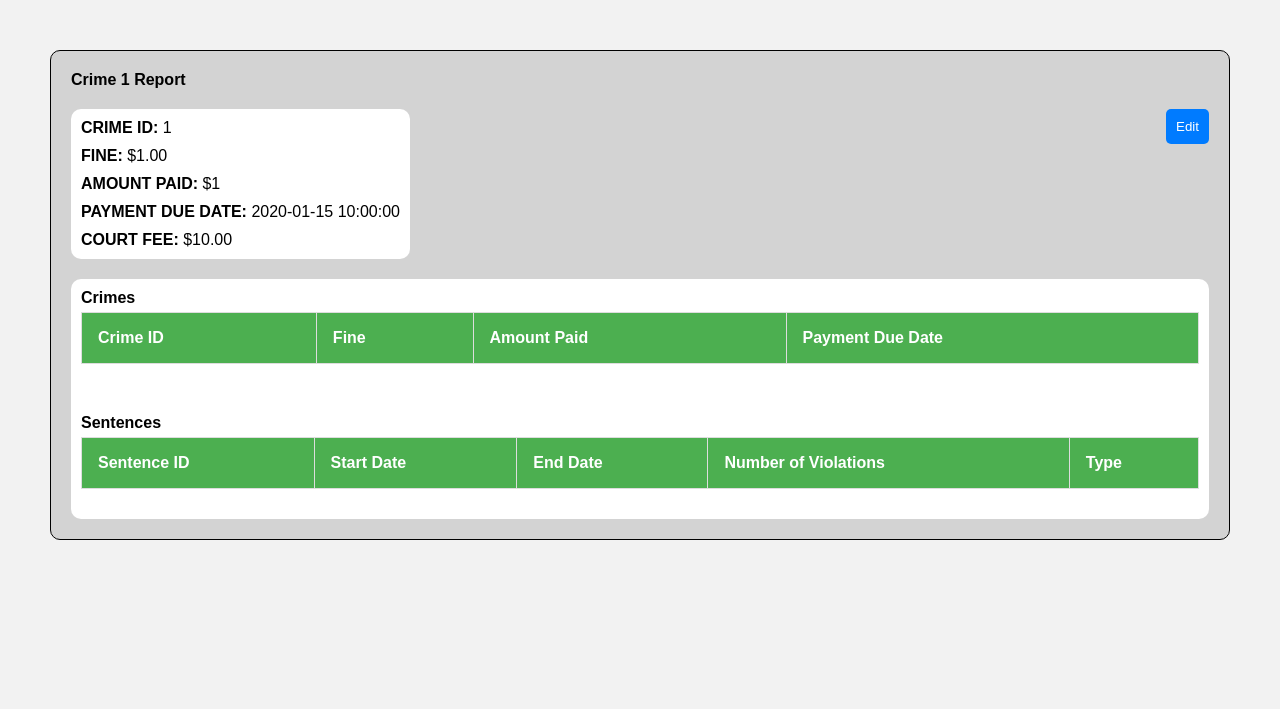
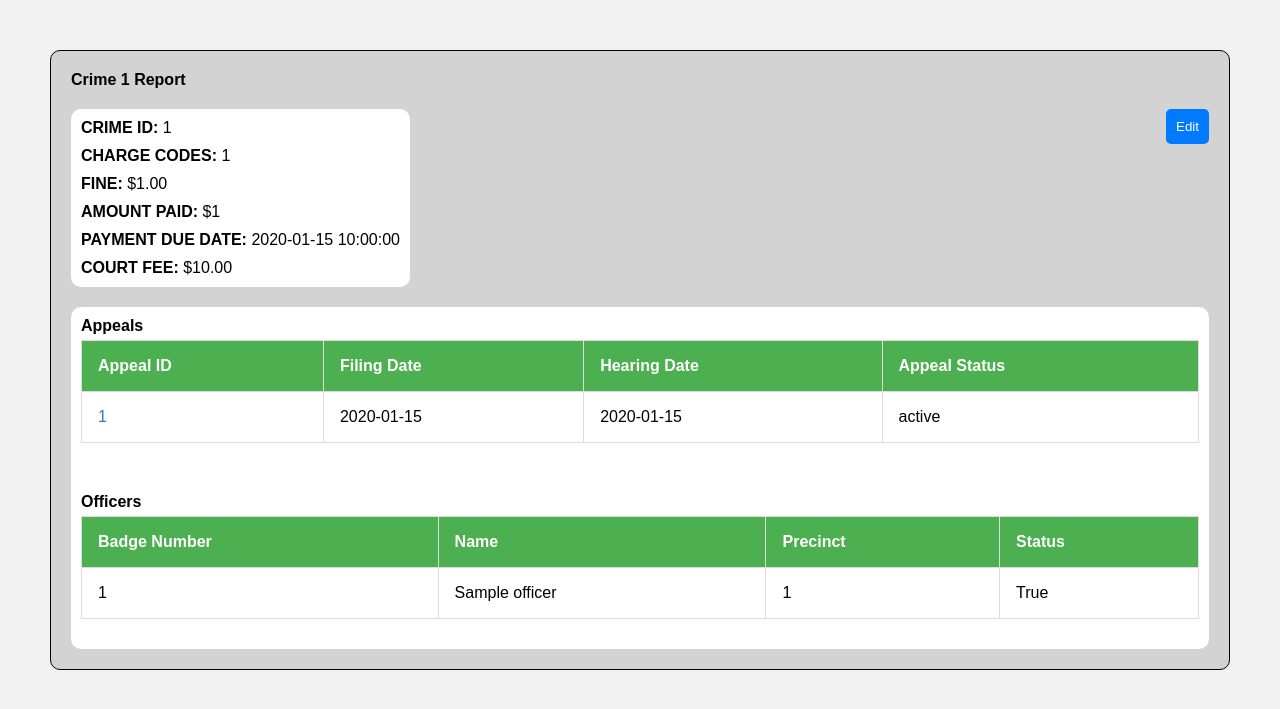
Before and after one commit to wl2352/database-project, a Flask app: page /crime/1 in a window 1280 px wide. Shown: the part 48-757 px from the top of the page. Run offline with Flask 3, Linux system fonts and the light colour scheme; tables that the repository leaves empty hold one stand-in row (values such as "Sample post"); lists and menus that the app fills with data are empty.

Commit message:
- crime report displays appeals and officers tables

```diff
--- a/app.py
+++ b/app.py
@@ -6,7 +6,10 @@
 from models.criminal_phone import CriminalPhone
 from models.crime import Crime
 from models.sentences import Sentence
-
+from models.charge import Charge
+from models.appeal import Appeal
+from models.officer import Officer
+from models.CrimeOfficer import CrimeOfficer
 
 app = Flask(__name__)
 app.config['SQLALCHEMY_DATABASE_URI'] = 'mysql+pymysql://root:@localhost:3306/project'
@@ -137,7 +140,20 @@
         crime = Crime.query.get(id)
         if crime is None:
             abort(404, description="No crime found with the provided ID.")
-        return render_template('crime.html', crime=crime)
+        charges = Charge.query.filter_by(crime_id=id).all()
+        charge_codes = [str(charge.charge_code) for charge in charges]
+        appeals = Appeal.query.filter_by(crime_id=id).all()
+        crime_officers = CrimeOfficer.query.filter_by(crime_id=id).all()  # query for officers associated with the crime
+        officers = [crime_officer.officer for crime_officer in crime_officers]  # get the Officer objects
+        return render_template('crime.html', crime=crime, charge_codes=charge_codes, appeals=appeals, officers=officers)
+
+@app.route('/appeal/<int:id>', methods=['GET', 'POST'])
+def get_appeal(id):
+    if request.method == 'POST':
+        pass
+    else:
+        pass
+
 
 if __name__ == '__main__':
     app.run(debug=True, port='3000')
--- a/models/criminal.py
+++ b/models/criminal.py
@@ -1,4 +1,3 @@
-from flask_sqlalchemy import SQLAlchemy
 from config import db
 
 class Criminal(db.Model):
--- a/templates/crime.html
+++ b/templates/crime.html
@@ -8,6 +8,9 @@
     <div class="info-edit">
         <div class="info">
             <span><strong>CRIME ID: </strong>{{ crime.crime_id }}</span>
+            <span><strong>CHARGE CODES: </strong>
+                {{ charge_codes|join(", ") }}
+            </span>
             <span><strong>FINE: </strong>${{ "%.2f"|format(crime.fine) }}</span>
             <span><strong>AMOUNT PAID: </strong>${{ crime.crime_id }}</span>
             <span><strong>PAYMENT DUE DATE: </strong>{{ crime.payment_due_date }}</span>
@@ -50,48 +53,46 @@
 
     <div class="tables">
         <div>
-            <strong>Crimes</strong>
+            <strong>Appeals</strong>
             <table>
                 <thead>
                     <tr>
-                        <th>Crime ID</th>
-                        <th>Fine</th>
-                        <th>Amount Paid</th>
-                        <th>Payment Due Date</th>
+                        <th>Appeal ID</th>
+                        <th>Filing Date</th>
+                        <th>Hearing Date</th>
+                        <th>Appeal Status</th>
                     </tr>
                 </thead>
                 <tbody>
-                {% for crime in crimes %}
+                {% for appeal in appeals %}
                     <tr>
-                        <td><a href="{{ url_for('get_crime', id=crime.crime_id) }}">{{ crime.crime_id }}</a></td>
-                        <td>{{ crime.fine }}</td>
-                        <td>{{ crime.amount_paid }}</td>
-                        <td>{{ crime.payment_due_date }}</td>
+                        <td><a href="{{ url_for('get_appeal', id=appeal.appeal_id) }}">{{ appeal.appeal_id }}</a></td>
+                        <td>{{ appeal.filing_date }}</td>
+                        <td>{{ appeal.hearing_date }}</td>
+                        <td>{{ appeal.appeal_status }}</td>
                     </tr>
                 {% endfor %}
                 </tbody>
             </table>
         </div>
         <div>
-            <strong>Sentences</strong>
+            <strong>Officers</strong>
             <table>
                 <thead>
                     <tr>
-                        <th>Sentence ID</th>
-                        <th>Start Date</th>
-                        <th>End Date</th>
-                        <th>Number of Violations</th>
-                        <th>Type</th>
+                        <th>Badge Number</th>
+                        <th>Name</th>
+                        <th>Precinct</th>
+                        <th>Status</th>
                     </tr>
                 </thead>
                 <tbody>
-                {% for sentence in sentences %}
+                {% for officer in officers %}
                     <tr>
-                        <td>{{ sentence.sentence_id }}</td>
-                        <td>{{ sentence.start_date }}</td>
-                        <td>{{ sentence.end_date }}</td>
-                        <td>{{ sentence.num_violations }}</td>
-                        <td>{{ sentence.type }}</td>
+                        <td>{{ officer.badge_no }}</td>
+                        <td>{{ officer.name }}</td>
+                        <td>{{ officer.precinct }}</td>
+                        <td>{{ officer.status }}</td>
                     </tr>
                 {% endfor %}
                 </tbody>
```
Also changed, not shown: models/CrimeOfficer.py (added, +8 -0 lines), models/appeal.py (added, +10 -0 lines), models/charge.py (added, +8 -0 lines), models/officer.py (added, +9 -0 lines).
